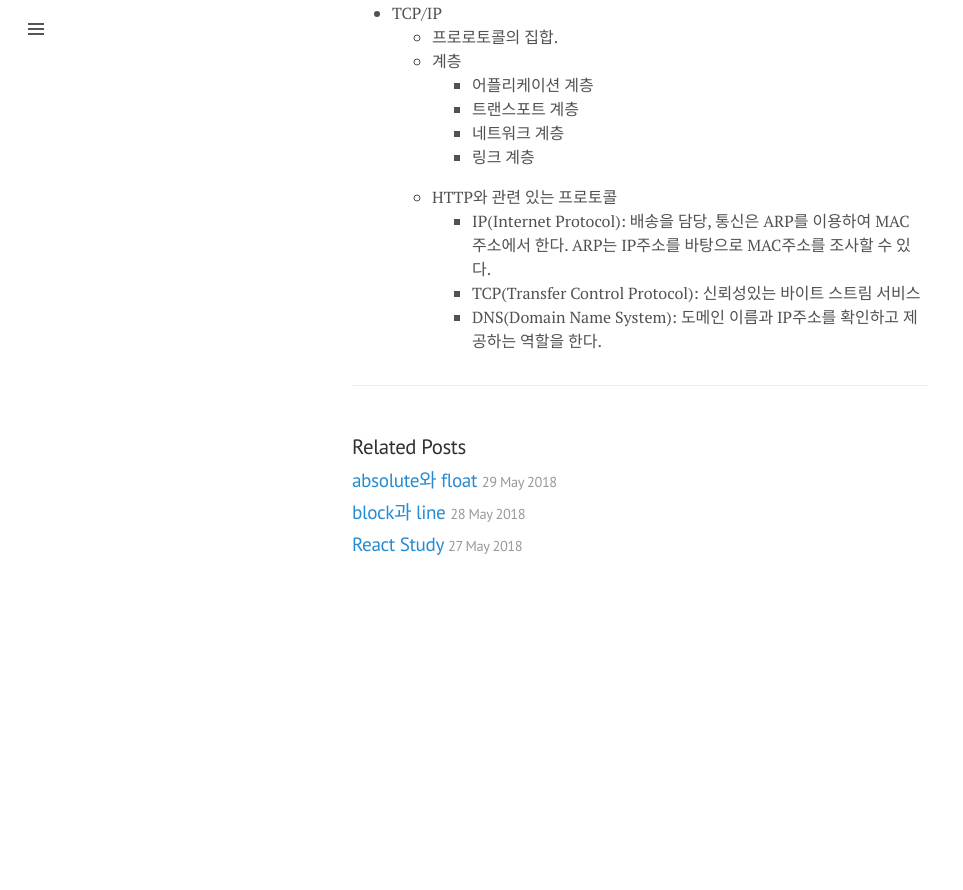
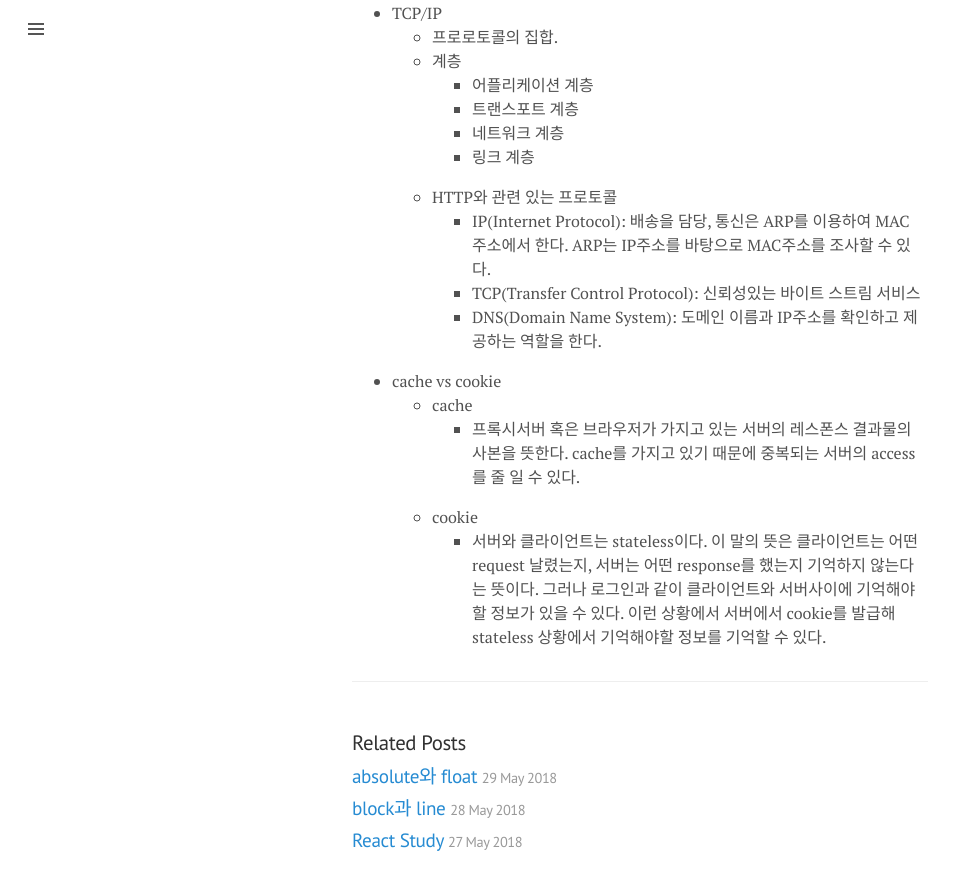
Before and after one commit to austinpark420/austinpark420.github.io, a Jekyll site: the page built from _posts/2018-05-31-javascript.md, in a window 1280 px wide and 900 px high, scrolled down 6446 px. Shown: the top 890 px of the window, without its empty margins (0-963 px from the left). Built offline with Jekyll 4.4.1, drawn with Linux system fonts in a browser that asks for light colours; before the commit the page ends 7050 px from its top, so only the background shows below that.

Commit message:
edit javascript.md

```diff
--- a/_posts/2018-05-31-javascript.md
+++ b/_posts/2018-05-31-javascript.md
@@ -255,3 +255,9 @@ fnc(1, 2, 3); // { '0': 1, '1': 2, '2': 3 }
     * IP(Internet Protocol): 배송을 담당, 통신은 ARP를 이용하여 MAC 주소에서 한다. ARP는 IP주소를 바탕으로 MAC주소를 조사할 수 있다.
     * TCP(Transfer Control Protocol): 신뢰성있는 바이트 스트림 서비스
     * DNS(Domain Name System): 도메인 이름과 IP주소를 확인하고 제공하는 역할을 한다.
+
+- cache vs cookie
+  * cache
+    * 프록시서버 혹은 브라우저가 가지고 있는 서버의 레스폰스 결과물의 사본을 뜻한다. cache를 가지고 있기 때문에 중복되는 서버의 access를 줄 일 수 있다.
+  * cookie
+    * 서버와 클라이언트는 stateless이다. 이 말의 뜻은 클라이언트는 어떤 request 날렸는지, 서버는 어떤 response를 했는지 기억하지 않는다는 뜻이다. 그러나 로그인과 같이 클라이언트와 서버사이에 기억해야할 정보가 있을 수 있다. 이런 상황에서 서버에서 cookie를 발급해 stateless 상황에서 기억해야할 정보를 기억할 수 있다.
```
